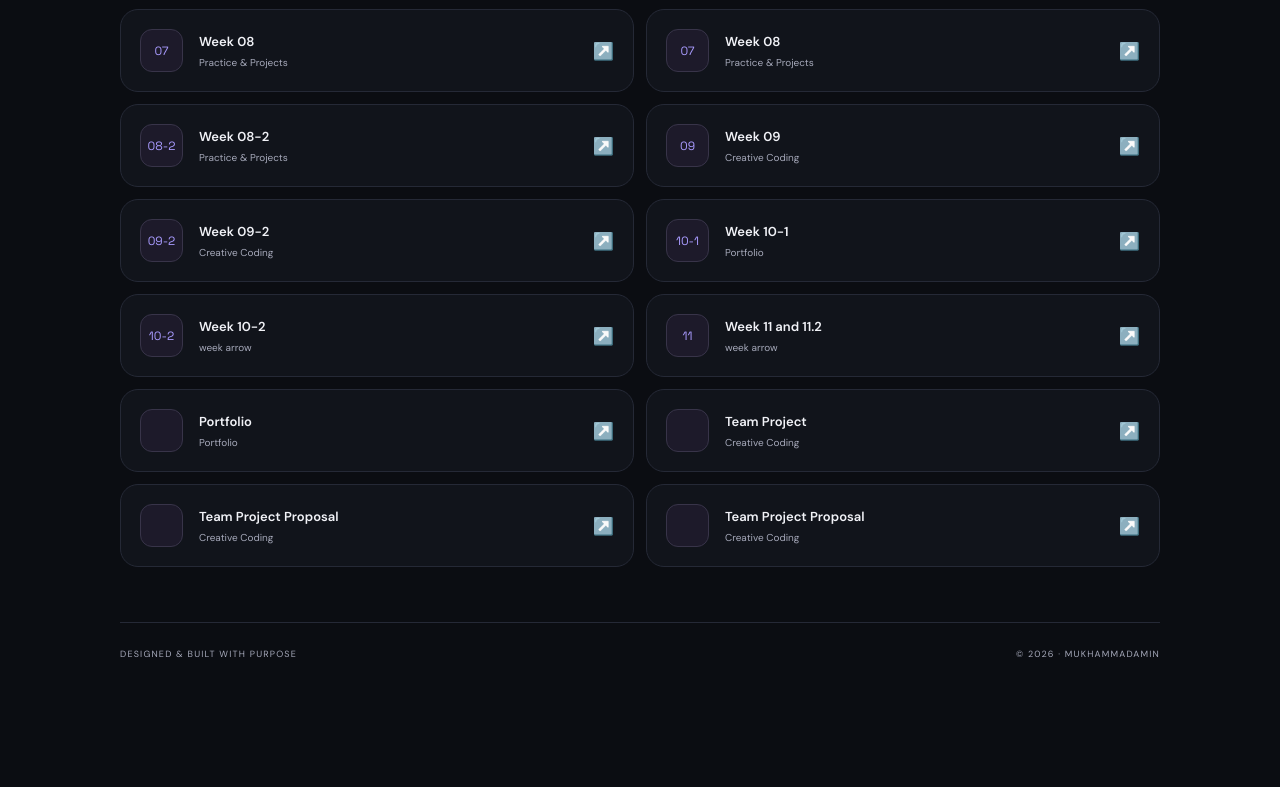
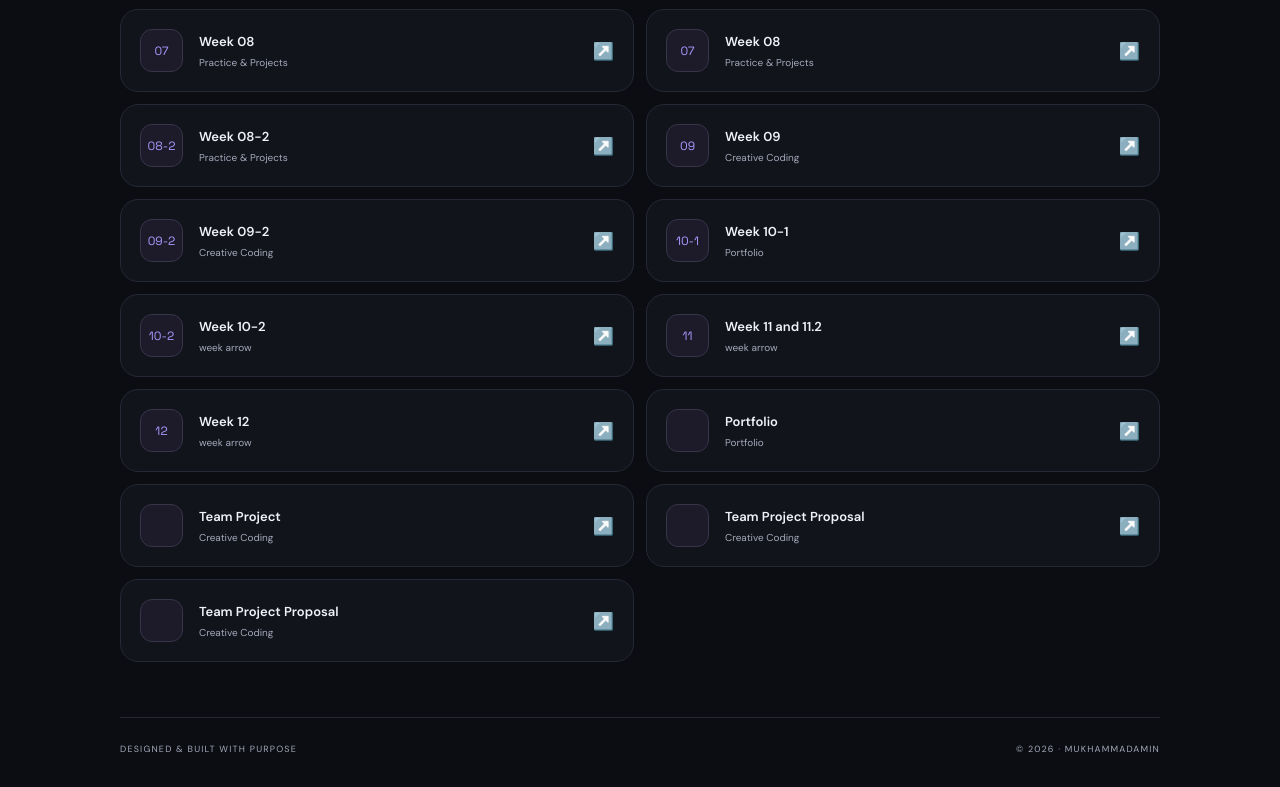
Before and after one commit to Muxammadamin007/project_javascript, a plain HTML site: page index.html in a window 1280 px wide. Shown: the part 1129-1916 px from the top of the page. Before the commit the page ends 1821 px from the top, so only its background shows below. Drawn offline with Linux system fonts and the light colour scheme.

Commit message:
added 12week

```diff
--- a/index.html
+++ b/index.html
@@ -203,6 +203,14 @@
           </span>
           <span class="week-arrow">↗️</span>
         </a>
+        <a href="https://muxammadamin007.github.io/12.1task/" class="week-card">
+          <span class="week-number">12</span>
+          <span class="week-info">
+            <strong>Week 12 </strong>
+            <small>week arrow</small>
+          </span>
+          <span class="week-arrow">↗️</span>
+        </a>
         <a href="https://muxammadamin007.github.io/Portfolio/" class="week-card">
           <span class="week-number"></span>
           <span class="week-info">
```
